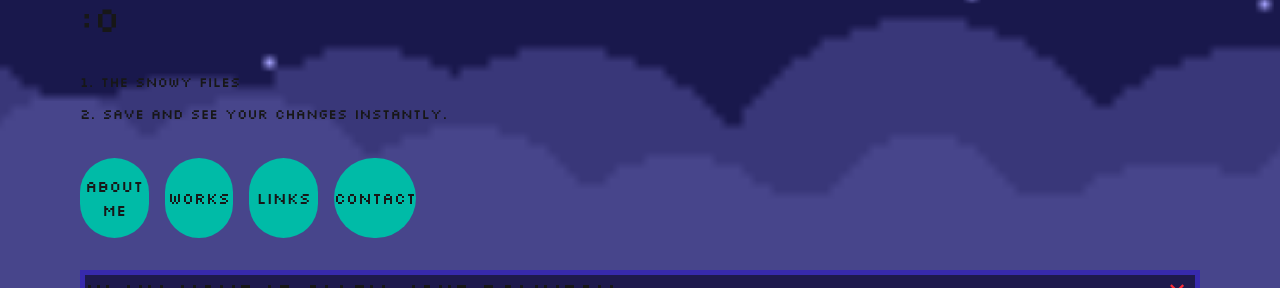
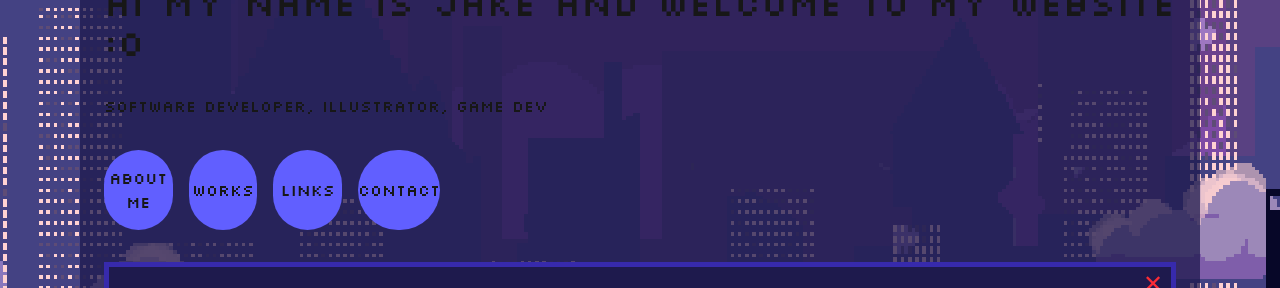
Before and after one commit to ajpolintan/snowy_files, a Next.js app: page / in a window 1280 px wide. Both pictures are taken after a click on the button "About Me". Shown: the part 206-494 px from the top of the page. Built offline with nearby package versions, Linux system fonts and the light colour scheme.

Commit message:
added images

```diff
--- a/app/globals.css
+++ b/app/globals.css
@@ -20,7 +20,8 @@
 }
 
 body {
-  background: url('/illustrations/custom-background.jpeg');
+  background: url('/illustrations/website_background2.png');
+  image-rendering: pixelated;
   background-size:cover;
   background-position: center;
   background-repeat: no-repeat;
--- a/app/page.tsx
+++ b/app/page.tsx
@@ -17,26 +17,19 @@ export default function Home() {
 
   return (
 
-    <div className="font-sans grid grid-rows-[20px_1fr_20px] items-center justify-items-center min-h-screen p-8 pb-20 gap-16 sm:p-20">
-      <Snowfall />
-      <main className="flex flex-col gap-[32px] row-start-2 items-center sm:items-start">
+    <div className=" grid grid-rows-[20px_1fr_20px] items-center justify-items-center min-h-screen p-8 pb-20 gap-16 sm:p-20">
+      <Snowfall color='#FFB3B3' />
+      <main className="px-6 py-6 flex flex-col gap-[32px] row-start-2 items-center sm:items-start bg-indigo-950/75 ">
        <h1 className="text-4xl"> Hi my name is Jake and welcome to my website :0</h1>
-        <ol className="font-mono list-inside list-decimal text-sm/6 text-center sm:text-left">
-          <li className="mb-2 tracking-[-.01em]">
-            The Snowy Files{" "}
-          </li>
-          <li className="tracking-[-.01em]">
-            Save and see your changes instantly.
-          </li>
-        </ol>
+       <p> Software Developer, Illustrator, Game Dev </p>
 
 
         <div className="flex items-center flex-col gap-4 sm:flex-row ">
 
-          <button onClick={() => setShowWindow(true)} className="rounded-full font-medium h-20 w-full  bg-teal-500 hover:bg-teal-700"> About Me </button>
-          <button onClick={() => setLinkWindow(true)} className="rounded-full font-medium h-20 w-full  bg-teal-500 hover:bg-teal-700"> Works </button>
-          <button onClick={() => setShowWindow(true)} className="rounded-full font-medium h-20 w-full bg-teal-500 hover:bg-teal-700"> Links </button>
-          <button onClick={() => setContactWindow(true)} className="rounded-full font-medium h-20 w-full bg-teal-500 hover:bg-teal-700"> Contact </button>
+          <button onClick={() => setShowWindow(true)} className="rounded-full font-medium h-20 w-full  bg-indigo-500 hover:bg-indigo-700"> About Me </button>
+          <button onClick={() => setLinkWindow(true)} className="rounded-full font-medium h-20 w-full  bg-indigo-500 hover:bg-indigo-700"> Works </button>
+          <button onClick={() => setShowWindow(true)} className="rounded-full font-medium h-20 w-full bg-indigo-500 hover:bg-indigo-700"> Links </button>
+          <button onClick={() => setContactWindow(true)} className="rounded-full font-medium h-20 w-full bg-indigo-500 hover:bg-indigo-700"> Contact </button>
 
 
         </div>
--- a/app/ui/contents/about.tsx
+++ b/app/ui/contents/about.tsx
@@ -1,9 +1,8 @@
 export default function About() {
     return (
-    <div>
+    <div className="px-6 py-6">
 
-    <h1 className=" mb-16 ">
-                    Hi my name is Allen Jake Polintan
+                <h1 className="mb-16 ">Hi my name is Allen Jake Polintan
                 </h1>
                 <h1 className="text-decoration-line: underline">
                     Education
--- a/app/ui/contents/contact.tsx
+++ b/app/ui/contents/contact.tsx
@@ -1,6 +1,6 @@
 export default function Contact() {
     return (
-        <div className="text-center mb-16">
+        <div className="px-6 py-6 text-center mb-16">
             <h1 className="text-center mb-16 ">
                             Hi please contact me with the email jakepolintanart@gmail.com
             </h1>
--- a/app/ui/contents/gallery.tsx
+++ b/app/ui/contents/gallery.tsx
@@ -61,7 +61,7 @@ const ImageGallery: NextPage<ImageGalleryPageProps> = ({ images }) => {
 
 const Gallery: NextPage = () => {
     return (
-        <div>
+        <div className="px-6 py-6">
 
             <h1> hey</h1>
 
```
Also changed, not shown: public/illustrations/clouds2.png (added), public/illustrations/website_background2.png (added).
